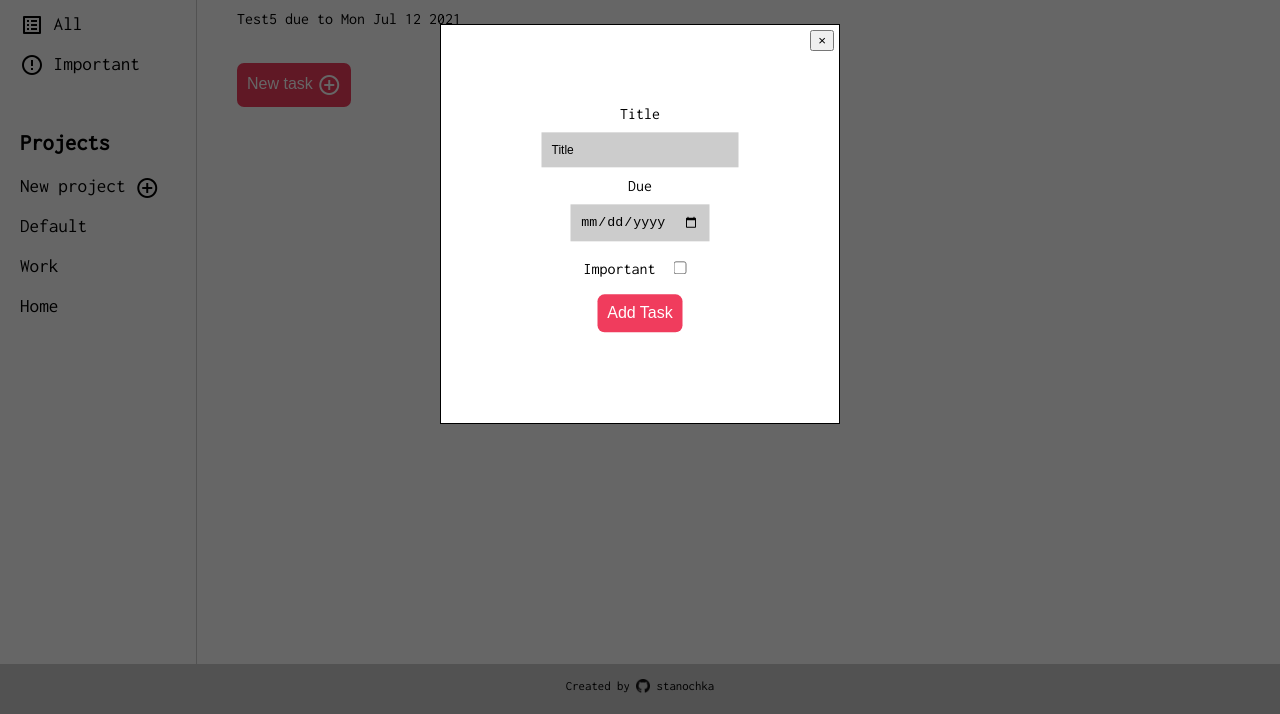
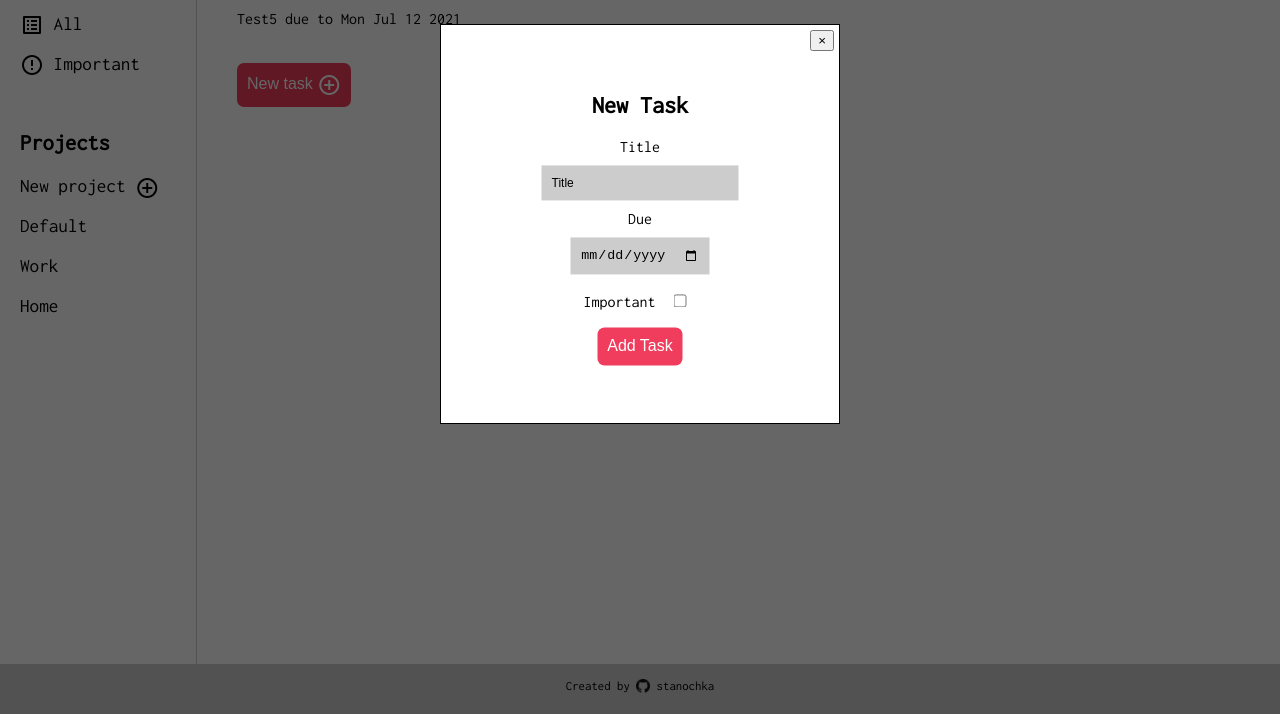
Before and after one commit to stanochka/todo, a website built with webpack: page dist/index.html in a window 1280 px wide. Both pictures are taken after a click on the link "add_circle_outline". Shown: the part 136-850 px from the top of the page. Built offline with nearby package versions, Linux system fonts and the light colour scheme.

Commit message:
fix modal

```diff
--- a/src/index.js
+++ b/src/index.js
@@ -22,17 +22,8 @@ npb.addEventListener('click', () => renderNewProject());
 
 renderProjectsMenu();
 
-//task modal control
-ntb.onclick = function() { taskModal.style.display = "block"; }
-taskModalClose.onclick = function() {
-  taskModal.style.display = "none";
-}
-
-//project modal control
-npb.onclick = function() { projectModal.style.display = "block"; }
-projectModalClose.onclick = function() {
-  projectModal.style.display = "none";
-}
+taskModalClose.addEventListener('click', () => taskModal.style.display = "none");
+projectModalClose.addEventListener('click', () => projectModal.style.display = "none");
 
 window.onclick = function(event) {
   if (event.target == taskModal) taskModal.style.display = "none";
--- a/src/render.js
+++ b/src/render.js
@@ -1,8 +1,11 @@
 import * as app from './application.js';
 
+const content = document.querySelector('#content');
+const projectList = document.querySelector('#projectList');
+const taskModal = document.querySelector('#newTaskModal');
+const projectModal = document.querySelector('#newProjectModal');
+
 const render = (link) => {
-  const content = document.querySelector('#content');
-
   while (content.childElementCount) content.lastChild.remove();
 
   const headings = { today: 'Today tasks',
@@ -40,7 +43,6 @@ const render = (link) => {
 }
 
 const renderProject = (id) => {
-  const content = document.querySelector('#content');
   while (content.childElementCount) content.lastChild.remove();
   var name = app.allProjects()[+id.match(/\d+/)]
 
@@ -68,7 +70,6 @@ const renderProject = (id) => {
 }
 
 const renderProjectsMenu = () => {
-  const projectList = document.querySelector('#projectList');
   //while (projectList.childElementCount) content.lastChild.remove();
   var projects = app.allProjects();
   projects.forEach((project, i) => {
@@ -85,11 +86,11 @@ const renderProjectsMenu = () => {
 }
 
 const renderNewTask = () => {
-  //
+   taskModal.style.display = "block";
 }
 
 const renderNewProject = () => {
-  //
+  projectModal.style.display = "block";
 }
 
 export { render, renderProjectsMenu, renderNewTask, renderNewProject }
--- a/src/style.css
+++ b/src/style.css
@@ -160,17 +160,10 @@ footer span {
   position: absolute;
   right: 5px;
   top: 5px;
+  cursor: pointer;
 }
 
-#newTaskForm {
-  position: absolute;
-  top: 50%;
-  left: 50%;
-  transform: translate(-50%, -50%);
-  text-align: center;
-}
-
-#newProjectForm {
+.modalForm {
   position: absolute;
   top: 50%;
   left: 50%;
```
Also changed, not shown: dist/bundle.js, dist/index.html, 1 other file.
